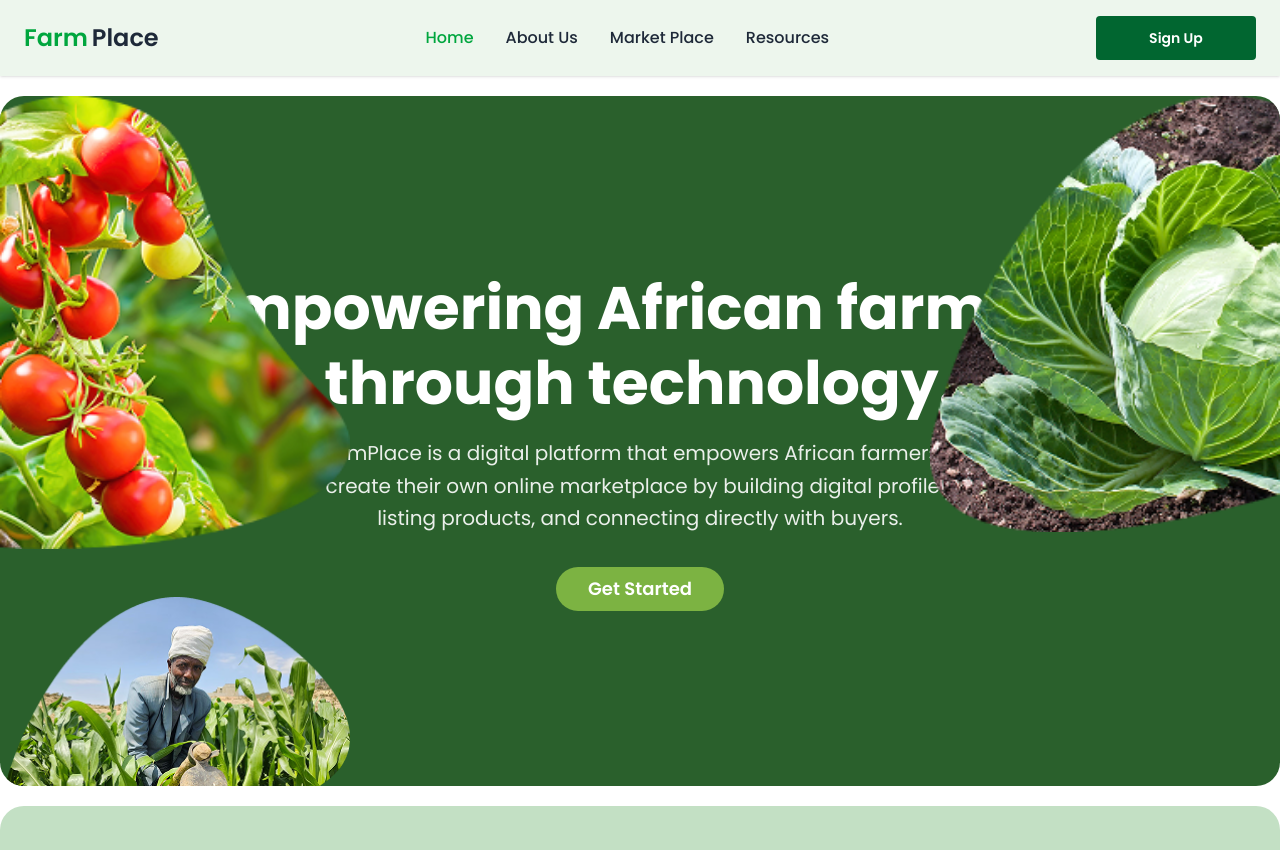
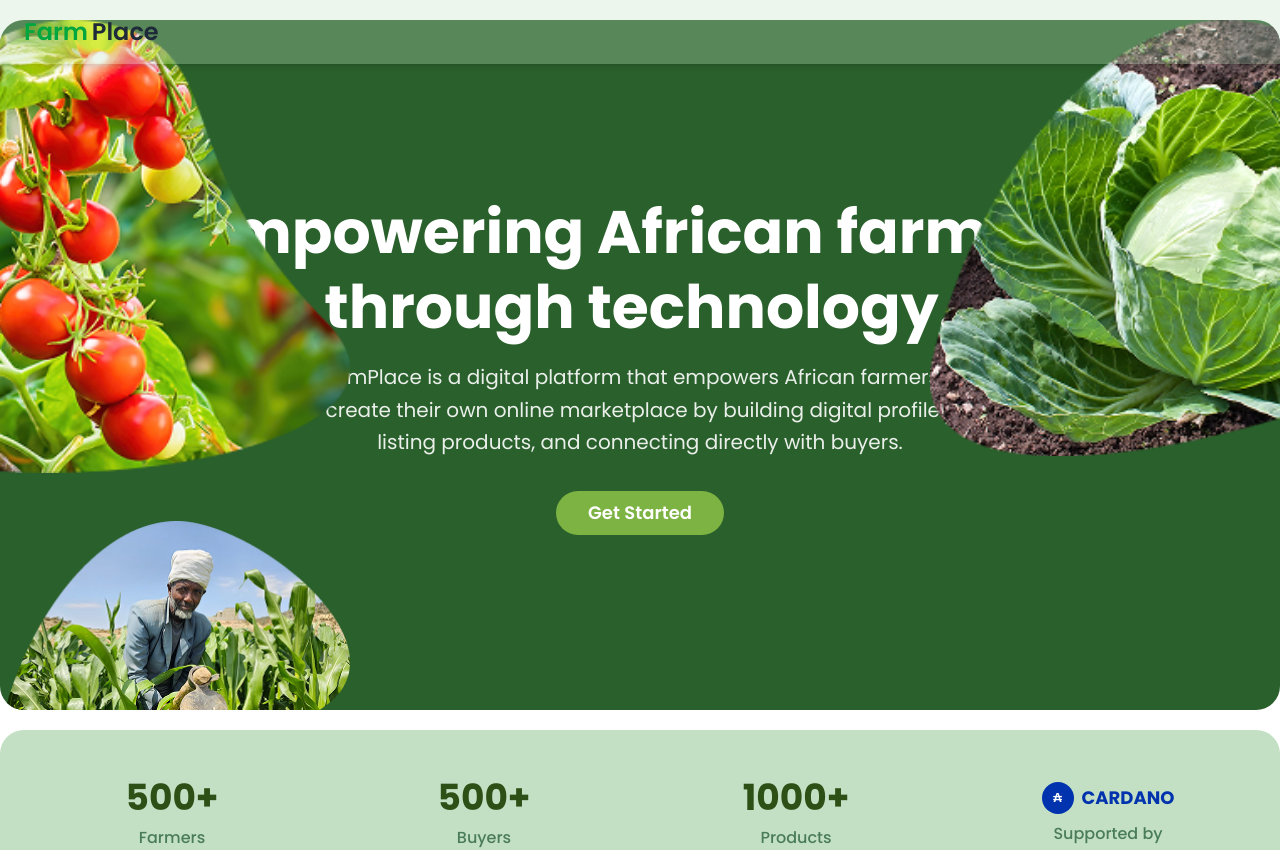
Before and after one commit to farmplaceafrica/farmplacev1, a Next.js app: page / in a window 1280 px wide. Shown: the top 850 px of the page. Built offline with nearby package versions, Linux system fonts and the light colour scheme; what @meshsdk/react would draw is missing.

Commit message:
feat: refactor layout structure and improve mobile navigation

```diff
--- a/src/app/page.tsx
+++ b/src/app/page.tsx
@@ -13,6 +13,8 @@ const Home = () => {
 	return (
 		<React.Fragment>
 			<Navbar />
+			<div className='p-3 md:p-0'>
+				{/* Main Content */}
 				<Hero />
 				<TargetAudience />
 				<KeyFeatures />
@@ -21,6 +23,7 @@ const Home = () => {
 				<CardanoSection />
 				<FAQAndCTA />
 				<Footer />
+			</div>
 		</React.Fragment>
 	);
 };
--- a/src/components/home/faq/index.tsx
+++ b/src/components/home/faq/index.tsx
@@ -84,7 +84,7 @@ const FarmPlaceCTA = () => {
 		<div className='max-w-6xl mx-auto px-4 py-8'>
 			<div className='relative bg-[#2A602C] rounded-3xl overflow-hidden'>
 				{/* Background decorative elements */}
-				<div className='absolute top-0 left-0 w-32 h-32 '>
+				<div className='hidden lg:block absolute top-0 left-0 w-32 h-32 '>
 					<Image
 						src='/assets/images/clover1.png'
 						alt='Fresh cherry tomatoes on vine'
@@ -94,7 +94,7 @@ const FarmPlaceCTA = () => {
 					/>
 				</div>
 
-				<div className='absolute bottom-0 right-0 w-40 h-40 '>
+				<div className='hidden lg:block absolute bottom-0 right-0 w-40 h-40 '>
 					<Image
 						src='/assets/images/clover2.png'
 						alt='Fresh cherry tomatoes on vine'
--- a/src/components/layout/navigation/index.tsx
+++ b/src/components/layout/navigation/index.tsx
@@ -1,133 +1,64 @@
 "use client";
+
 import Link from "next/link";
 import { useState } from "react";
-import { ChevronDown, Menu, X } from "lucide-react";
-import Button from "@/components/global/Button";
+import { Menu, X } from "lucide-react";
 
 const navLinks = [
-	{ label: "Home", href: "#", active: true },
+	{ label: "Home", href: "#" },
 	{ label: "About Us", href: "#about" },
 	{ label: "Market Place", href: "/marketplace" },
 	{ label: "Resources", href: "#resources" },
 ];
 
-const countries = [
-	{ name: "Nigeria", flag: "🇳🇬" },
-	{ name: "Ghana", flag: "🇬🇭" },
-	{ name: "Kenya", flag: "🇰🇪" },
-	{ name: "South Africa", flag: "🇿🇦" },
-];
+const Navbar = () => {
+	const [mobileMenuOpen, setMobileMenuOpen] = useState(false);
 
-const Navbar = () => {
-	// const wallets = useWalletList();
-	const [isDropdownOpen, setIsDropdownOpen] = useState(false);
-	const [mobileMenuOpen, setMobileMenuOpen] = useState(false);
-	const [selectedCountry, setSelectedCountry] = useState(countries[0]);
-
-	const toggleDropdown = () => setIsDropdownOpen((prev) => !prev);
 	const toggleMobileMenu = () => setMobileMenuOpen((prev) => !prev);
 
-	const handleSelectCountry = (country: (typeof countries)[0]) => {
-		setSelectedCountry(country);
-		setIsDropdownOpen(false);
-	};
-
 	return (
-		<nav className='bg-[#C3E0C44D] px-6 py-4 shadow-sm'>
-			<div className='max-w-7xl mx-auto flex items-center justify-between'>
+		<nav className='fixed top-0 w-full bg-[#C3E0C44D] shadow-md z-50'>
+			<div className='max-w-7xl mx-auto flex items-center justify-between px-6 py-4'>
 				{/* Logo */}
 				<div className='flex items-center gap-1 text-2xl font-semibold'>
 					<span className='text-green-600'>Farm</span>
 					<span className='text-gray-800'>Place</span>
 				</div>
 
-				{/* Desktop Nav Links */}
-				<ul className='hidden md:flex items-center gap-8 text-[16px] font-medium'>
-					{navLinks.map((link) => (
-						<li
-							key={link.label}
-							className={`cursor-pointer hover:text-green-600 ${
-								link.active ? "text-green-600" : "text-gray-800"
-							}`}>
-							<a href={link.href}>{link.label}</a>
-						</li>
-					))}
-				</ul>
-
-				{/* Right Side: Button + Dropdown + Mobile Icon */}
-				<div className='flex items-center gap-4'>
-					{/* Sign Up Button */}
-					<div className='hidden md:block'>
-						<Link href={"/auth/register/1"}>
-							<Button className='w-[160px]'>Sign Up</Button>
-						</Link>
-					</div>
-
-					{/* <div>
-						{wallets.map((wallet, i) => {
-							return (
-								<p key={i}>
-									<img src={wallet.icon} style={{ width: "48px" }} />
-									<b>{wallet.name}</b>
-								</p>
-							);
-						})}
-					</div> */}
-
-					{/* Dropdown */}
-
-					{/* Mobile menu toggle */}
-					<button className='md:hidden' onClick={toggleMobileMenu}>
-						{mobileMenuOpen ? <X size={24} /> : <Menu size={24} />}
-					</button>
-				</div>
+				{/* Mobile Menu Toggle */}
+				<button className='md:hidden' onClick={toggleMobileMenu}>
+					{mobileMenuOpen ? <X size={24} /> : <Menu size={24} />}
+				</button>
 			</div>
 
-			{/* Mobile Menu */}
+			{/* Mobile Fullscreen Menu */}
 			{mobileMenuOpen && (
-				<div className='md:hidden mt-4 space-y-4'>
-					<ul className='flex flex-col gap-2'>
+				<div className='fixed inset-0 bg-white z-40 flex flex-col items-center px-6 pt-20 pb-8'>
+					{/* Close Button */}
+					<button className='absolute top-4 right-6' onClick={toggleMobileMenu}>
+						<X size={30} className='text-gray-800' />
+					</button>
+
+					{/* Mobile Nav Links */}
+					<ul className='space-y-6  text-lg font-medium w-full'>
 						{navLinks.map((link) => (
-							<li
-								key={link.label}
-								className={`px-2 py-2 hover:bg-green-50 rounded ${
-									link.active ? "text-green-600" : "text-gray-800"
-								}`}>
-								<a href={link.href}>{link.label}</a>
+							<li key={link.label} className='w-full'>
+								<Link href={link.href} onClick={toggleMobileMenu}>
+									<div className='pb-2 border-b border-gray-300 text-gray-800'>
+										{link.label}
+									</div>
+								</Link>
 							</li>
 						))}
 					</ul>
 
-					<Button className='w-full'>Sign Up</Button>
-
-					<div className='relative'>
-						<button
-							onClick={toggleDropdown}
-							className='mt-2 flex w-full items-center justify-between px-4 py-2 bg-white border border-gray-200 rounded-md shadow-sm hover:shadow-md'>
-							<div className='flex items-center gap-2'>
-								<span role='img' aria-label={selectedCountry.name}>
-									{selectedCountry.flag}
-								</span>
-								<span className='text-gray-800'>{selectedCountry.name}</span>
-							</div>
-							<ChevronDown size={16} />
-						</button>
-
-						{isDropdownOpen && (
-							<div className='absolute top-full mt-2 w-full bg-white border-[#4CAF50] border overflow-hidden rounded-md shadow-lg z-10'>
-								<ul>
-									{countries.map((country) => (
-										<li
-											key={country.name}
-											onClick={() => handleSelectCountry(country)}
-											className='px-4 text-black py-2 hover:bg-gray-100 cursor-pointer flex items-center gap-2'>
-											<span>{country.flag}</span>
-											<span>{country.name}</span>
-										</li>
-									))}
-								</ul>
-							</div>
-						)}
+					{/* Bottom Buttons */}
+					<div className=' w-full mt-auto px-4 gap-4'>
+						<Link href='/auth/register' onClick={toggleMobileMenu}>
+							<button className='w-full py-3 bg-green-600 text-white rounded-md'>
+								Sign Up
+							</button>
+						</Link>
 					</div>
 				</div>
 			)}
```
Lines whose indentation alone changed are shown as unchanged.
